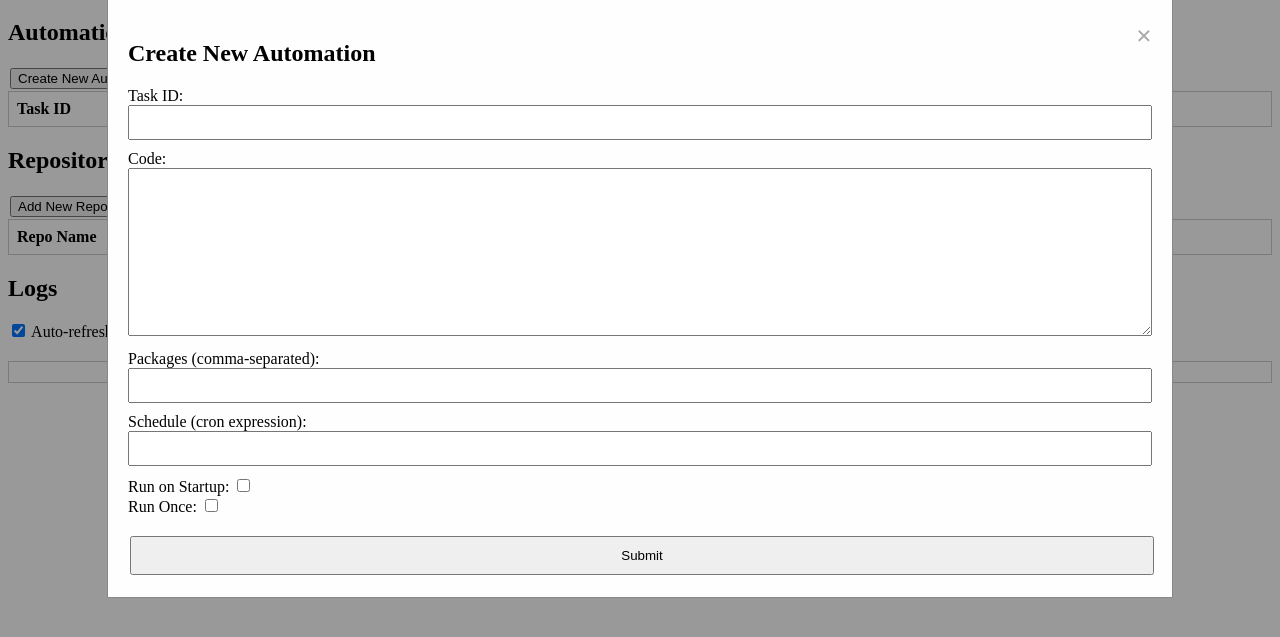
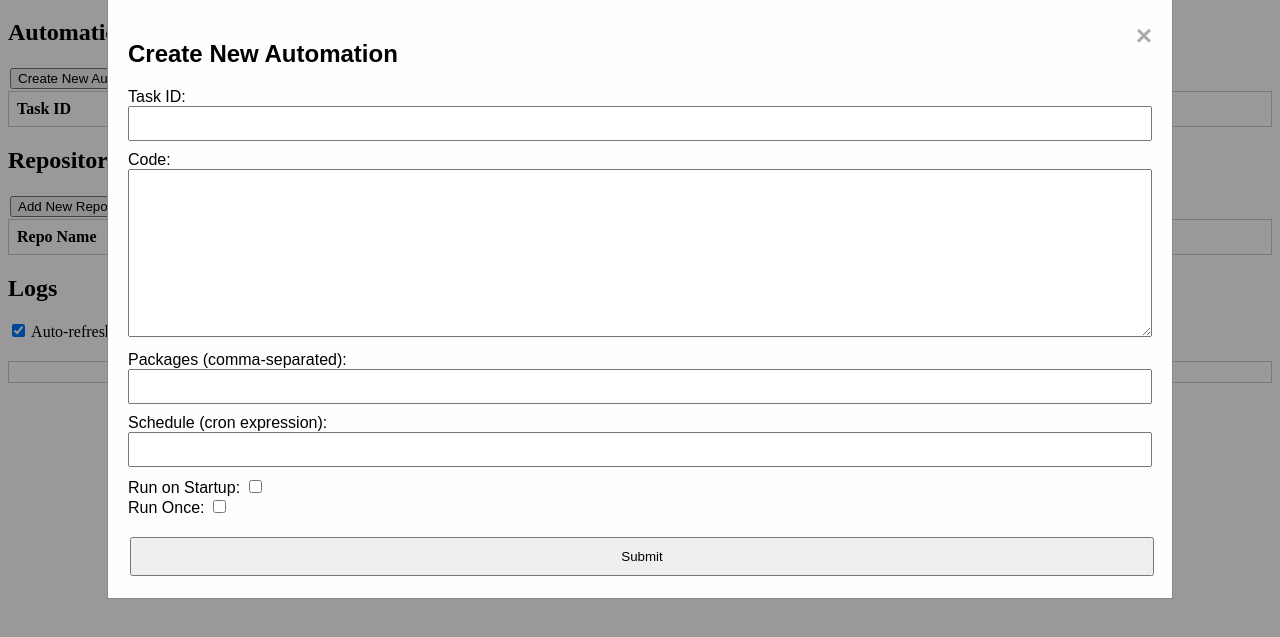
Before and after one commit to liamgwallace/scheduler_tool, a plain HTML site: page app/index.html in a window 1280 px wide. Both pictures are taken after a click on the button "Create New Automation". Shown: the part 61-698 px from the top of the page. Drawn offline with Linux system fonts and the light colour scheme; no server answers.

```diff
--- a/app/index.html
+++ b/app/index.html
@@ -17,6 +17,8 @@
             margin: 2px;
         }
         .modal {
+            font-size: 16px;
+            font-family: Arial, sans-serif;
             display: none;
             position: fixed;
             z-index: 1;
```
